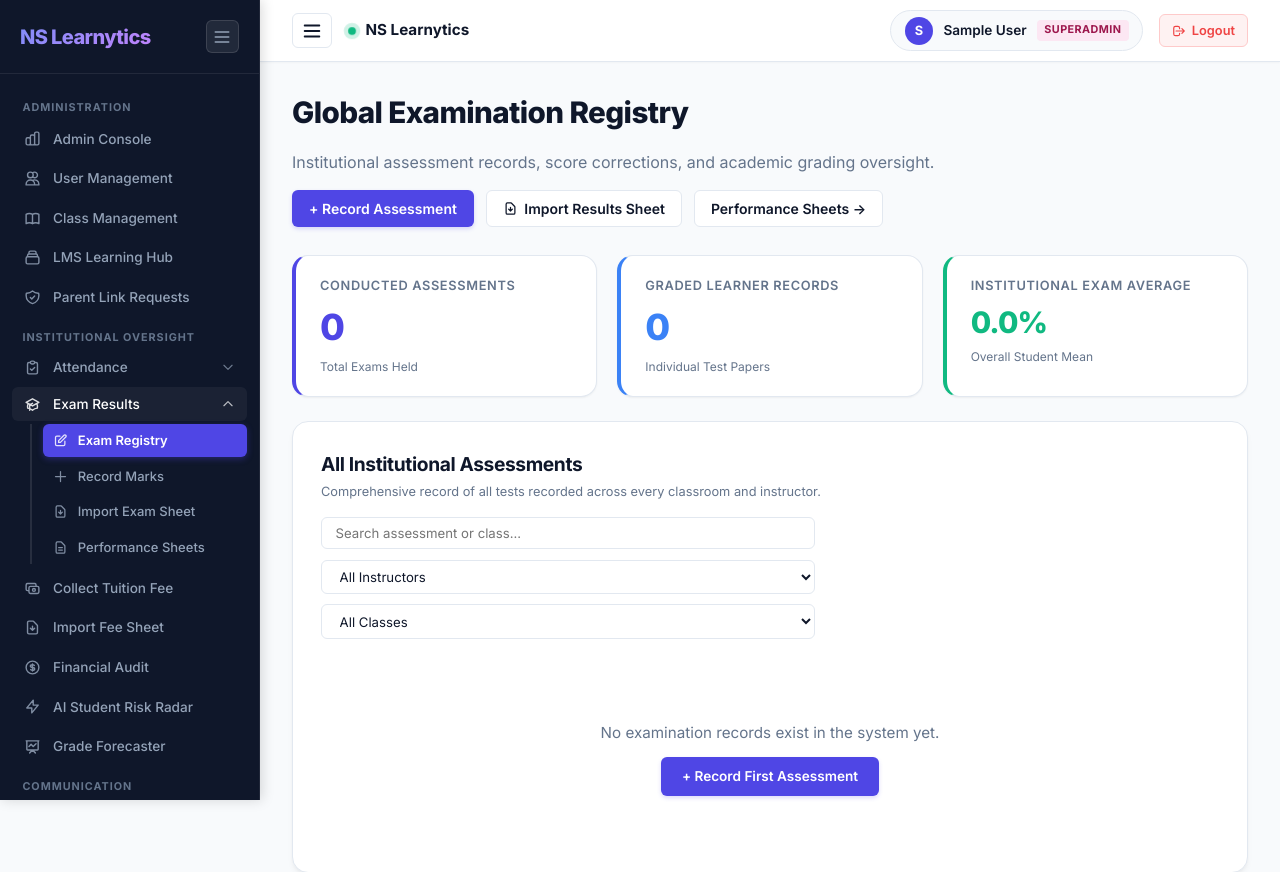
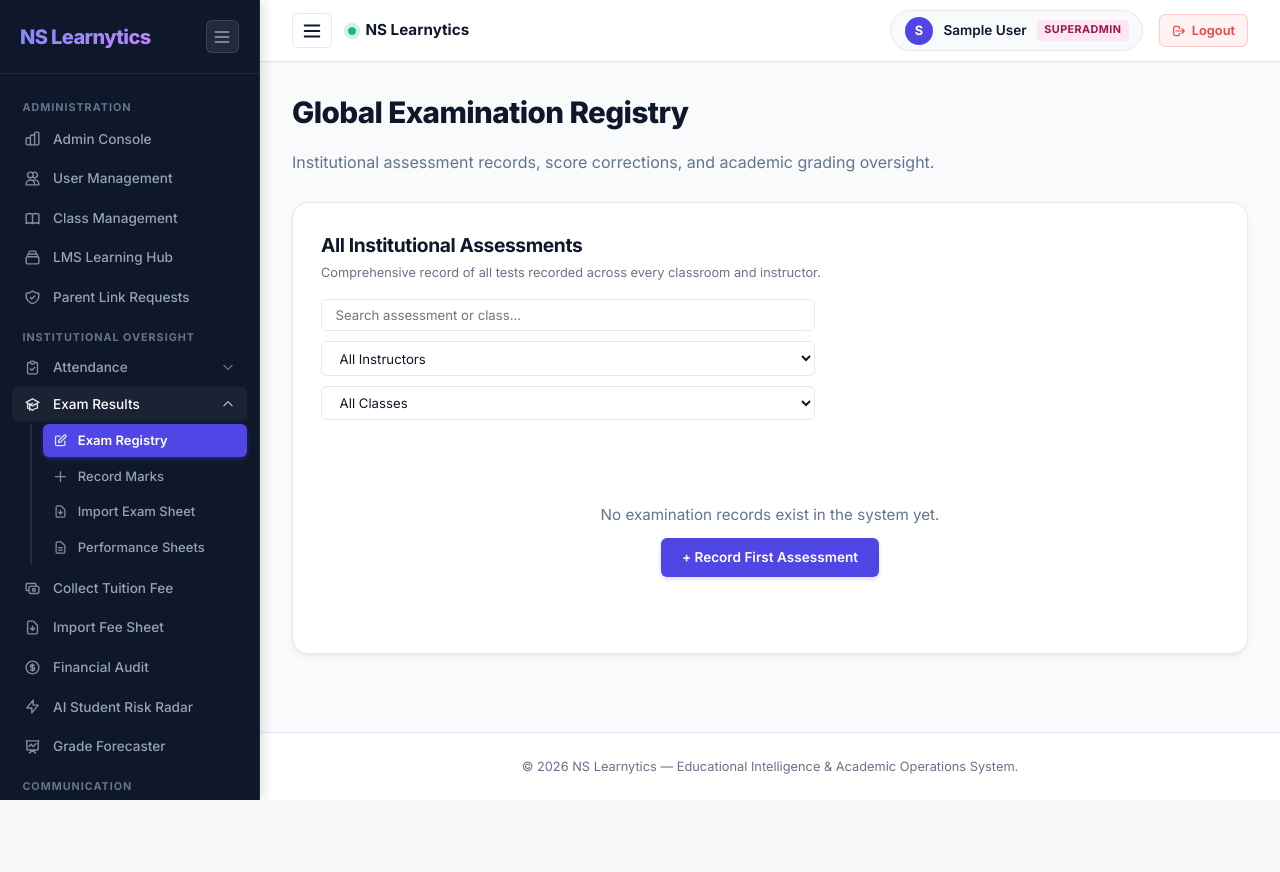
Before and after one commit to nihadn6/NS-learnytics, a Flask app: page /admin/exams in a window 1280 px wide. Shown: the top 872 px of the page. After the commit the page ends 800 px from the top, so only its background shows below. Run offline with Flask 3, Linux system fonts and the light colour scheme; the visitor is signed in with stand-in values (Sample User, id 1); data that the repository does not hold is empty.

Commit message:
refactor(admin): remove header action buttons and KPI stat cards from exam registry

```diff
--- a/templates/admin_exams.html
+++ b/templates/admin_exams.html
@@ -10,39 +10,6 @@
             Global Examination Registry
         </h1>
         <p class="text-muted" style="margin-bottom: 0;">Institutional assessment records, score corrections, and academic grading oversight.</p>
-    </div>
-    <div style="display: flex; gap: 0.75rem; flex-wrap: wrap;">
-        <a href="{{ url_for('performance.add_marks') }}" class="btn btn-primary" style="padding: 0.55rem 1rem; display: inline-flex; align-items: center; gap: 0.4rem;">
-            <span>+ Record Assessment</span>
-        </a>
-        <a href="{{ url_for('performance.import_marks_view') }}" class="btn btn-outline" style="padding: 0.55rem 1rem; display: inline-flex; align-items: center; gap: 0.4rem;">
-            <svg style="width: 15px; height: 15px;" fill="none" stroke="currentColor" viewBox="0 0 24 24"><path stroke-linecap="round" stroke-linejoin="round" stroke-width="2" d="M12 10v6m0 0l-3-3m3 3l3-3m2 8H7a2 2 0 01-2-2V5a2 2 0 012-2h5.586a1 1 0 01.707.293l5.414 5.414a1 1 0 01.293.707V19a2 2 0 01-2 2z"></path></svg>
-            <span>Import Results Sheet</span>
-        </a>
-        <a href="{{ url_for('performance.performance_report') }}" class="btn btn-outline" style="padding: 0.55rem 1rem;">
-            <span>Performance Sheets &rarr;</span>
-        </a>
-    </div>
-</div>
-
-<!-- Macro KPI Stat Grid -->
-<div class="stat-grid mb-6">
-    <div class="stat-card" style="border-left: 4px solid var(--primary);">
-        <span class="stat-label">Conducted Assessments</span>
-        <span class="stat-value" style="color: var(--primary);">{{ exams|length }}</span>
-        <span style="font-size: 0.75rem; color: var(--text-muted); margin-top: 0.25rem;">Total Exams Held</span>
-    </div>
-    <div class="stat-card" style="border-left: 4px solid var(--info);">
-        <span class="stat-label">Graded Learner Records</span>
-        <span class="stat-value" style="color: var(--info);">{{ total_records_count }}</span>
-        <span style="font-size: 0.75rem; color: var(--text-muted); margin-top: 0.25rem;">Individual Test Papers</span>
-    </div>
-    <div class="stat-card" style="border-left: 4px solid var(--success);">
-        <span class="stat-label">Institutional Exam Average</span>
-        <span class="stat-value" style="color: var(--success); font-size: 1.85rem;">
-            {{ "%.1f"|format(overall_avg_pct) }}%
-        </span>
-        <span style="font-size: 0.75rem; color: var(--text-muted); margin-top: 0.25rem;">Overall Student Mean</span>
     </div>
 </div>
 
```
